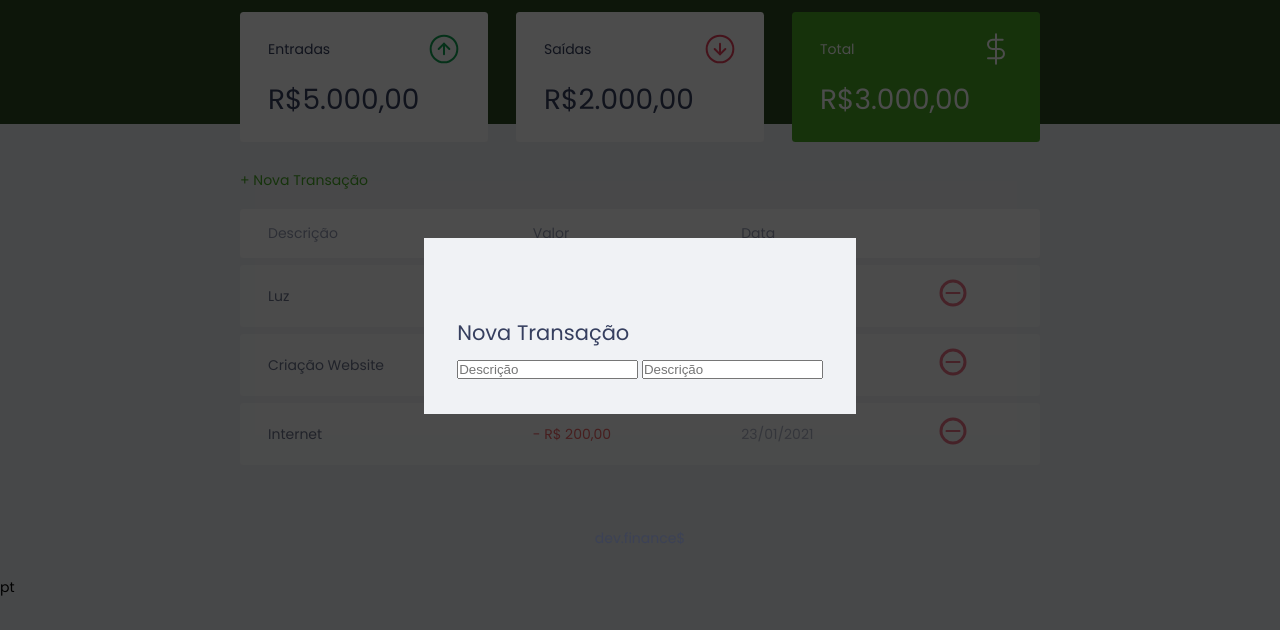
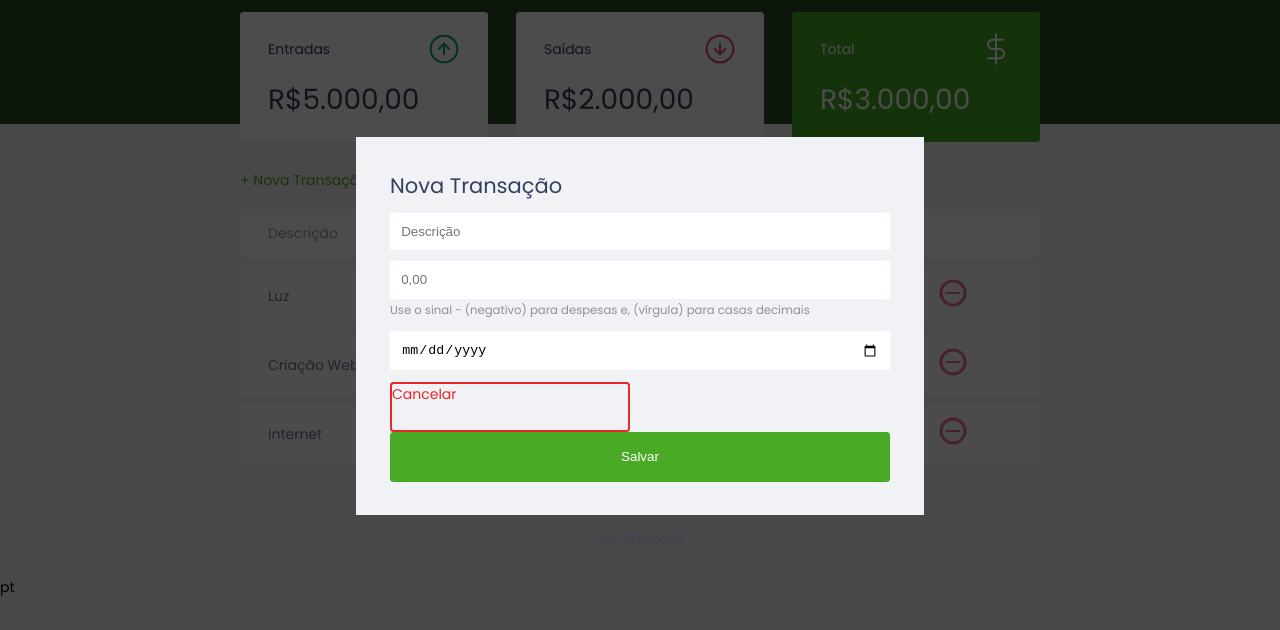
Before and after one commit to ribaseve/MARATONA-DISCOVERY, a plain HTML site: page index.html in a window 1280 px wide. Shown: the part 74-704 px from the top of the page. Drawn offline with Linux system fonts and the light colour scheme.

Commit message:
Add files via upload

```diff
--- a/index.html
+++ b/index.html
@@ -109,16 +109,38 @@
                             name="description"
                             placeholder="Descrição"
                         />
+                    </div>
+
+                    <div class="input-group">
                         <label
                             class="sr-only"
                             for="amount"></label>
                         <input
                             type="number"
+                            step="0.01"
                             id="amount"
                             name="amount"
-                            placeholder="Descrição"
+                            placeholder="0,00"
+                        />
+                        <small class="help">Use o sinal - (negativo) para despesas e, (vírgula) para casas decimais</small>
+                    </div>
+
+                    <div class="input-group">
+                        <label
+                            class="sr-only"
+                            for="date">Data</label>
+                        <input
+                            type="date"
+                            id="date"
+                            name="date"
+                            placeholder="Data"
                         />
                     </div>
+
+                    <div class="input-group actions">
+                        <a href="#" class="button cancel">Cancelar</a>
+                    </div>
+                    <button>Salvar</button>
                 </form>
             </div>
         </div>
--- a/style.css
+++ b/style.css
@@ -1,6 +1,9 @@
 /* Global ============================*/
 :root {
     --dark-blue: #363F5F;
+    --green: #49AA26;
+    --light-green: #3DD705;
+    --red: #E92929;
 }
 
 * {
@@ -25,7 +28,7 @@ body{
     padding: 0;
     margin: -1px;
     overflow: hidden;
-    clip: rect(0,0,0,0);
+    clip: rect(0, 0, 0, 0);
     white-space: nowrap;
     border-width: 0;
 }
@@ -43,19 +46,46 @@ h2 {
     font-weight: normal;
 }
 
-/* Links  Buttons ============================*/
+/* Links & Buttons ============================*/
 a {
-    color: #49AA26;
+    color: var(--green);
     text-decoration: none;
 }
 
 a:hover {
-    color: #3DD705;
+    color: var(--light-green);
+}
+
+button{
+    width: 100%;
+    height: 50px;
+
+    border: none;
+
+    color: white;
+    background: var(--green);
+
+    padding: 0;
+
+    border-radius: 0.25rem;
+    cursor: pointer;
+}
+
+button:hover {
+    background: var(--green);
 }
 
 .button.new {
     display: inline-block;
     margin-bottom: .8rem;
+}
+
+.button.cancel{
+    color: var(--red);
+    border: 2px var(--red) solid;
+    border-radius: 0.25rem;
+
+    height: 50px;
 }
 
 /* Header ============================*/
@@ -108,7 +138,7 @@ header {
 }
 
 .card.total{
-    background: #49AA26;
+    background: var(--green);
     color: white;
 }
 
@@ -199,6 +229,45 @@ td.expense{
 
 }
 
+
+/* Form ============================*/
+#form{
+    max-width: 500px;
+}
+
+#form h2{
+    margin-top: 0;
+}
+
+
+#form form input{
+    border: none;
+    border-radius: 0.2remm;
+
+    padding: 0.8rem;
+
+    width: 100%;
+}
+
+.input-group{
+    margin-top: 0.8rem;
+}
+
+.input-group small{
+    opacity: 0.4;
+}
+
+.input-group.actions{
+    display: flex;
+    justify-content: space-between;
+    align-items: center;
+}
+
+.input-group.actions .button,
+.input-group.actions button {
+    width: 48%;
+}
+
 /* Footer ============================*/
 footer {
     text-align: center;
```
